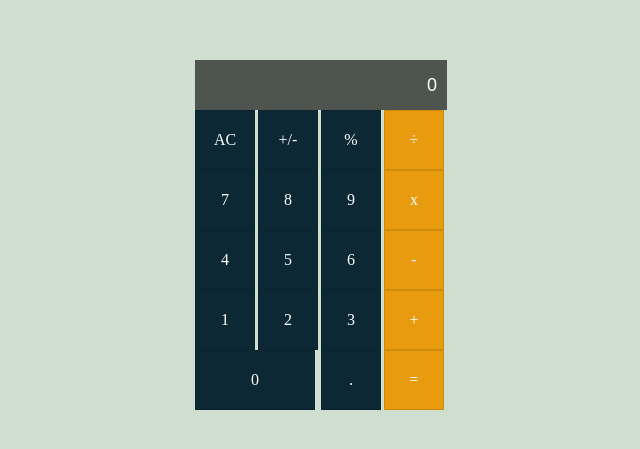
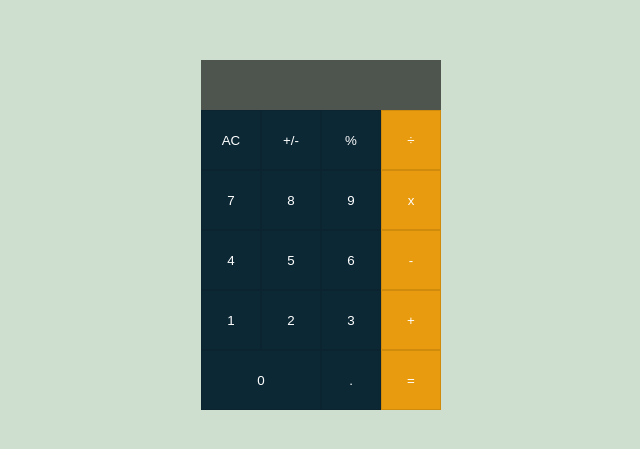
Before and after one commit to Baroka-wp/react-math-magicians, a React (Create React App) app: page / in a window 1280 px wide. Shown: the part 165-614 px from the top of the page, without its empty margins (319-959 px from the left). Built offline with nearby package versions, Linux system fonts and the light colour scheme.

Commit message:
Add logic to calculator

```diff
--- a/src/components/Calculator.css
+++ b/src/components/Calculator.css
@@ -17,7 +17,7 @@ body {
   display: grid;
 }
 
-.calculator .value {
+.calculator .operant {
   background: #4e554f;
   color: #fff;
   grid-column: span 4;
@@ -29,7 +29,7 @@ body {
   font-size: 18px;
 }
 
-.calculator span {
+.calculator button {
   cursor: pointer;
   display: grid;
   width: 60px;
@@ -40,16 +40,16 @@ body {
   border: 1px solid rgba(0, 0, 0, 0.1);
 }
 
-.calculator span:active {
+.calculator button:active {
   background: #74ff3b !important;
   color: #111;
 }
 
-.calculator span.clear {
+.calculator button.clear {
   grid-column: span 2;
   width: 120px;
 }
 
-.calculator span.symbole {
+.calculator button.symbole {
   background: #e89b0e;
 }
--- a/src/components/Calculator.js
+++ b/src/components/Calculator.js
@@ -1,39 +1,55 @@
 import React, { Component } from 'react';
+import Digit from './Digit';
+import calculate from '../logic/calculate';
 import './Calculator.css';
-import Digit from './Digit';
 
 class Calculator extends Component {
   constructor(props) {
     super(props);
-    this.state = { value: 0 };
+    this.state = {
+      total: null,
+      next: null,
+      operation: null,
+    };
+    this.handleInput = this.handleInput.bind(this);
+  }
+
+  handleInput(digitText) {
+    const { total, next, operation } = this.state;
+    const calculator = calculate({ total, next, operation }, digitText);
+    this.setState({
+      total: calculator.total,
+      next: calculator.next,
+      operation: calculator.operation,
+    });
   }
 
   render() {
-    const { value } = this.state;
+    const { total, next, operation } = this.state;
     return (
       <div>
-        <form className="calculator">
-          <input type="text" value={value} className="value" readOnly />
-          <Digit digitText="AC" />
-          <Digit digitText="+/-" />
-          <Digit digitText="%" />
-          <Digit digitText="÷" symbole />
-          <Digit digitText="7" />
-          <Digit digitText="8" />
-          <Digit digitText="9" />
-          <Digit digitText="x" symbole />
-          <Digit digitText="4" />
-          <Digit digitText="5" />
-          <Digit digitText="6" />
-          <Digit digitText="-" symbole />
-          <Digit digitText="1" />
-          <Digit digitText="2" />
-          <Digit digitText="3" />
-          <Digit digitText="+" symbole />
-          <Digit digitText="0" clear />
-          <Digit digitText="." />
-          <Digit digitText="=" symbole />
-        </form>
+        <div className="calculator">
+          <div className="operant">{total || next || operation}</div>
+          <Digit digitText="AC" handleInput={this.handleInput} />
+          <Digit digitText="+/-" handleInput={this.handleInput} />
+          <Digit digitText="%" handleInput={this.handleInput} />
+          <Digit digitText="÷" symbole handleInput={this.handleInput} />
+          <Digit digitText="7" handleInput={this.handleInput} />
+          <Digit digitText="8" handleInput={this.handleInput} />
+          <Digit digitText="9" handleInput={this.handleInput} />
+          <Digit digitText="x" symbole handleInput={this.handleInput} />
+          <Digit digitText="4" handleInput={this.handleInput} />
+          <Digit digitText="5" handleInput={this.handleInput} />
+          <Digit digitText="6" handleInput={this.handleInput} />
+          <Digit digitText="-" symbole handleInput={this.handleInput} />
+          <Digit digitText="1" handleInput={this.handleInput} />
+          <Digit digitText="2" handleInput={this.handleInput} />
+          <Digit digitText="3" handleInput={this.handleInput} />
+          <Digit digitText="+" symbole handleInput={this.handleInput} />
+          <Digit digitText="0" clear handleInput={this.handleInput} />
+          <Digit digitText="." handleInput={this.handleInput} />
+          <Digit digitText="=" symbole handleInput={this.handleInput} />
+        </div>
       </div>
     );
   }
--- a/src/components/Digit.js
+++ b/src/components/Digit.js
@@ -1,5 +1,4 @@
-/* eslint-disable react/prefer-stateless-function */
-/* eslint-disable no-useless-constructor */
+/* eslint-disable no-useless-constructor, react/prefer-stateless-function */
 import React, { Component } from 'react';
 import PropTypes from 'prop-types';
 
@@ -9,7 +8,9 @@ class Digit extends Component {
   }
 
   render() {
-    const { digitText, symbole, clear } = this.props;
+    const {
+      digitText, symbole, clear, handleInput,
+    } = this.props;
     let myclass = 'num';
     if (symbole) {
       myclass += ' symbole';
@@ -18,15 +19,28 @@ class Digit extends Component {
     }
 
     return (
-      <span className={myclass}>{digitText}</span>
+      <button
+        type="button"
+        className={myclass}
+        onClick={() => handleInput(digitText)}
+      >
+        {digitText}
+      </button>
     );
   }
 }
 
+Digit.defaultProps = {
+  symbole: false,
+  clear: false,
+  handleInput: null,
+};
+
 Digit.propTypes = {
   digitText: PropTypes.string.isRequired,
-  symbole: PropTypes.bool.isRequired,
-  clear: PropTypes.bool.isRequired,
+  handleInput: PropTypes.func,
+  symbole: PropTypes.bool,
+  clear: PropTypes.bool,
 };
 
 export default Digit;
--- /dev/null
+++ b/src/logic/calculate.js
@@ -0,0 +1,133 @@
+import operate from './operate';
+
+function isNumber(item) {
+  return !!item.match(/[0-9]+/);
+}
+
+/**
+ * Given a button name and a calculator data object, return an updated
+ * calculator data object.
+ *
+ * Calculator data object contains:
+ *   total:s      the running total
+ *   next:String       the next number to be operated on with the total
+ *   operation:String  +, -, etc.
+ */
+export default function calculate(obj, buttonName) {
+  if (buttonName === 'AC') {
+    return {
+      total: null,
+      next: null,
+      operation: null,
+    };
+  }
+
+  if (isNumber(buttonName)) {
+    if (buttonName === '0' && obj.next === '0') {
+      return {};
+    }
+    // If there is an operation, update next
+    if (obj.operation) {
+      if (obj.next && obj.next !== '0') {
+        return { ...obj, next: obj.next + buttonName };
+      }
+      return { ...obj, next: buttonName };
+    }
+    // If there is no operation, update next and clear the value
+    if (obj.next && obj.next !== '0') {
+      return {
+        next: obj.next + buttonName,
+        total: null,
+      };
+    }
+    return {
+      next: buttonName,
+      total: null,
+    };
+  }
+
+  if (buttonName === '.') {
+    if (obj.next) {
+      if (obj.next.includes('.')) {
+        return { ...obj };
+      }
+      return { ...obj, next: `${obj.next}.` };
+    }
+    if (obj.operation) {
+      return { ...obj, next: '0.' };
+    }
+    if (obj.total) {
+      if (obj.total.includes('.')) {
+        return {};
+      }
+      return { ...obj, next: `${obj.total}.` };
+    }
+    return { ...obj, next: '0.' };
+  }
+
+  if (buttonName === '=') {
+    if (obj.next && obj.operation) {
+      return {
+        total: operate(obj.total, obj.next, obj.operation),
+        next: null,
+        operation: null,
+      };
+    }
+    // '=' with no operation, nothing to do
+    return {};
+  }
+
+  if (buttonName === '+/-') {
+    if (obj.next) {
+      return { ...obj, next: (-1 * parseFloat(obj.next)).toString() };
+    }
+    if (obj.total) {
+      return { ...obj, total: (-1 * parseFloat(obj.total)).toString() };
+    }
+    return {};
+  }
+
+  // Button must be an operation
+
+  // When the user presses an operation button without having entered
+  // a number first, do nothing.
+  // if (!obj.next && !obj.total) {
+  //   return {};
+  // }
+
+  // User pressed an operation after pressing '='
+  if (!obj.next && obj.total && !obj.operation) {
+    return { ...obj, operation: buttonName };
+  }
+
+  // User pressed an operation button and there is an existing operation
+  if (obj.operation) {
+    if (obj.total && !obj.next) {
+      return { ...obj, operation: buttonName };
+    }
+
+    if (!obj.total) {
+      return { total: 0, operation: buttonName };
+    }
+
+    return {
+      total: operate(obj.total, obj.next, obj.operation),
+      next: null,
+      operation: buttonName,
+    };
+  }
+
+  // no operation yet, but the user typed one
+
+  // The user hasn't typed a number yet, just save the operation
+  if (!obj.next) {
+    return { operation: buttonName };
+  }
+
+  // save the operation and shift 'next' into 'total'
+  return {
+    total: obj.next,
+    next: null,
+    operation: buttonName,
+  };
+}
--- /dev/null
+++ b/src/logic/operate.js
@@ -0,0 +1,30 @@
+import Big from 'big.js';
+
+export default function operate(numberOne, numberTwo, operation) {
+  const one = Big(numberOne);
+  const two = Big(numberTwo);
+  if (operation === '+') {
+    return one.plus(two).toString();
+  }
+  if (operation === '-') {
+    return one.minus(two).toString();
+  }
+  if (operation === 'x') {
+    return one.times(two).toString();
+  }
+  if (operation === '÷') {
+    try {
+      return one.div(two).toString();
+    } catch (err) {
+      return "Can't divide by 0.";
+    }
+  }
+  if (operation === '%') {
+    try {
+      return one.mod(two).toString();
+    } catch (err) {
+      return "Can't find modulo as can't divide by 0.";
+    }
+  }
+  throw Error(`Unknown operation '${operation}'`);
+}
```
Also changed, not shown: package.json (+15 -8 lines), 1 other file (tests, documents, lock files or other folders).
